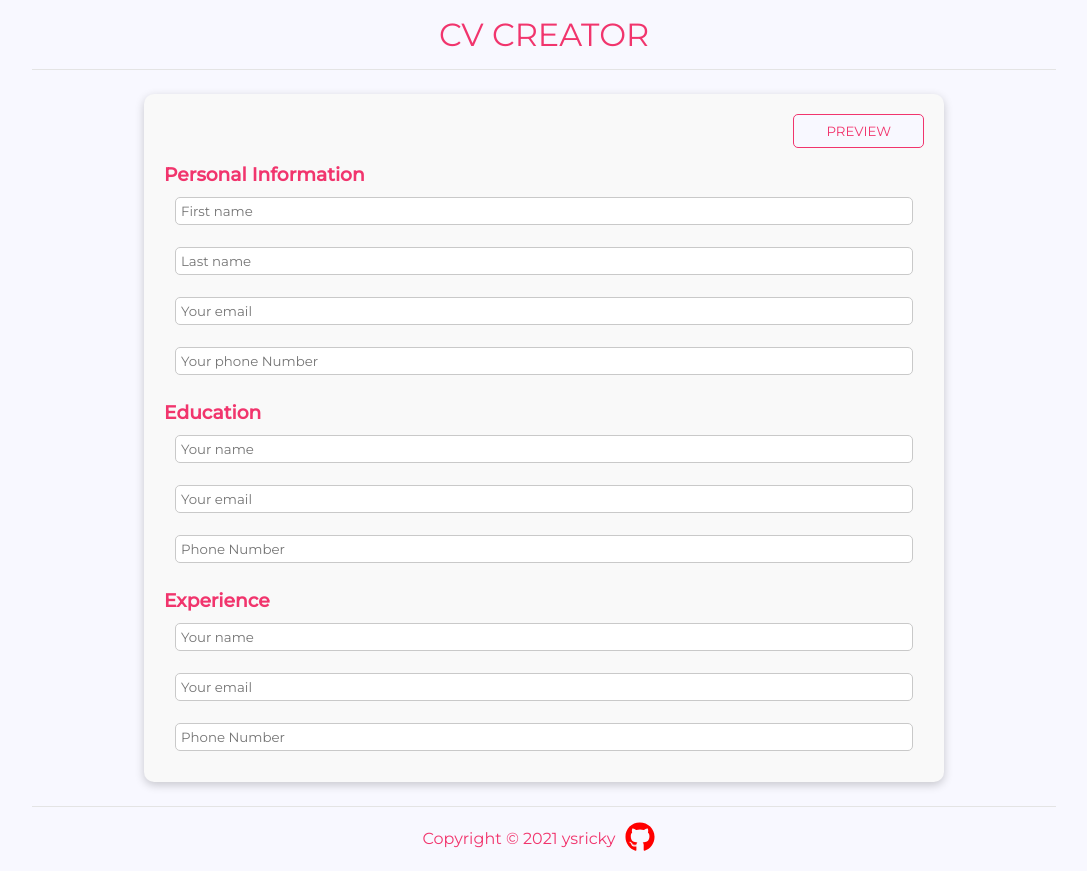
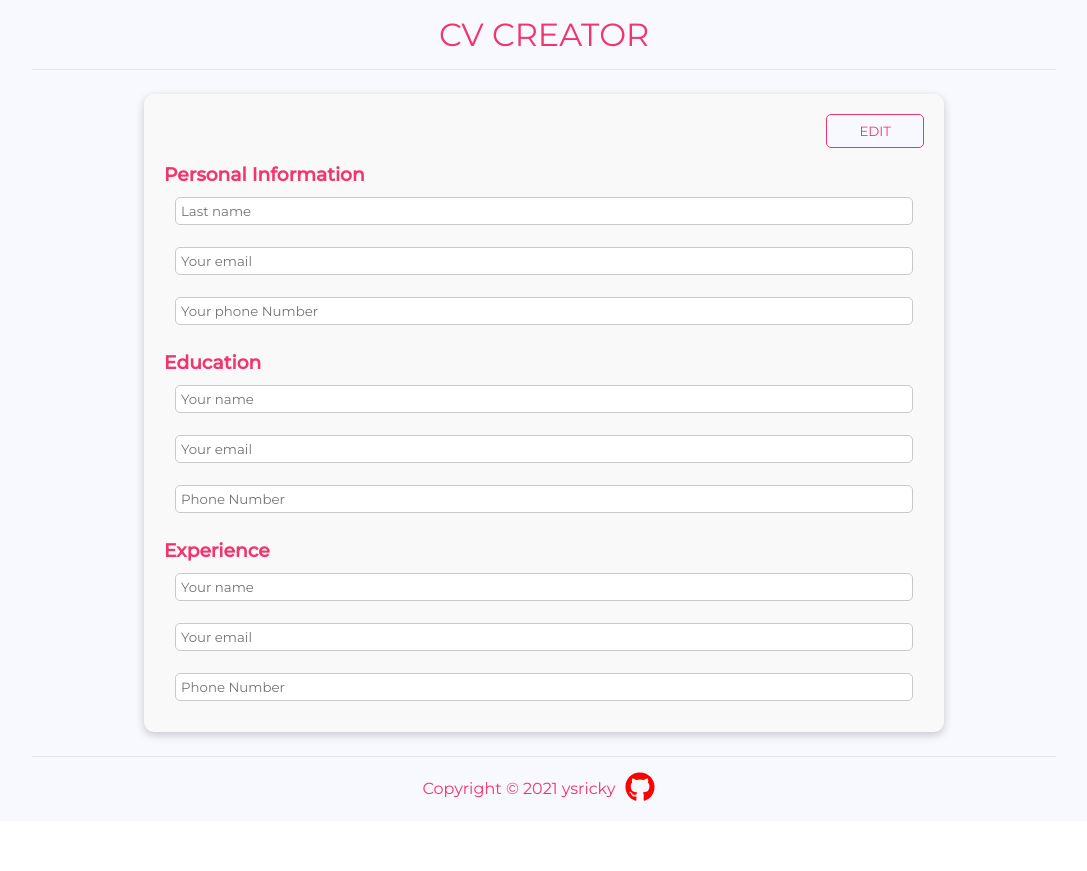
Before and after one commit to ysricky/cv-creator, a React (Create React App) app: page / in a window 1280 px wide. Shown: the whole page, without its empty margins (96-1183 px from the left). After the commit the page ends 821 px from the top, so only its background shows below. Built offline with nearby package versions, Linux system fonts and the light colour scheme.

Commit message:
add conditional rendering

```diff
--- a/src/components/EditButton.js
+++ b/src/components/EditButton.js
@@ -8,7 +8,9 @@ class EditButton extends Component {
 
   render() {
     return (
-      <button onClick={this.props.buttonClicked}>{this.props.mode}</button>
+      <button onClick={this.props.buttonClicked}>
+        {this.props.mode === 'Preview' ? 'Edit' : 'Preview'}
+      </button>
     );
   }
 }
--- a/src/components/General.js
+++ b/src/components/General.js
@@ -16,6 +16,9 @@ class General extends Component {
     return (
       <section className="general-info">
         <h3>Personal Information</h3>
+        {this.props.mode === 'Preview' ? (
+          <p>{this.state.firstName}</p>
+        ) : (
           <input
             type="text"
             defaultValue={this.state.firstName}
@@ -23,6 +26,7 @@ class General extends Component {
             id="first-name"
             placeholder="First name"
           />
+        )}
         <input type="text" id="last-name" placeholder="Last name" />
         <input type="email" id="email" placeholder="Your email" />
         <input type="text" id="phone" placeholder="Your phone Number" />
```
Lines whose indentation alone changed are shown as unchanged.
